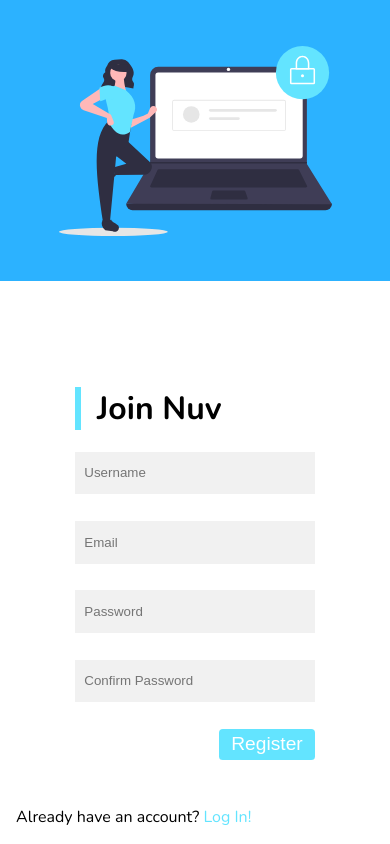
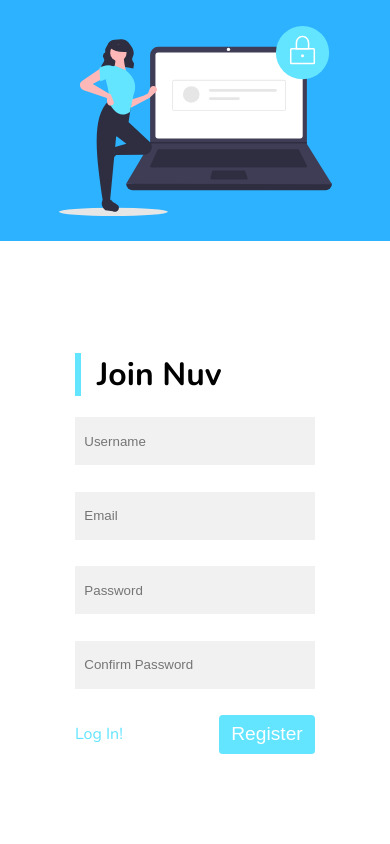
Before and after one commit to ItsJustMeChris/nuv.app, an Angular app: page /signup in a window 390 px wide. Built offline with nearby package versions, Linux system fonts and the light colour scheme.

Commit message:
Update login/login text location

```diff
--- a/src/app/user-panel/login-form/login-form.component.css
+++ b/src/app/user-panel/login-form/login-form.component.css
@@ -97,6 +97,12 @@ section.left img {
   width: 70%;
 }
 
+.row {
+  display: flex;
+  justify-content: space-between;
+  align-items: center;
+}
+
 @media screen and (max-width: 900px) {
   :host {
     flex-direction: column;
--- a/src/app/user-panel/login-form/login-form.component.html
+++ b/src/app/user-panel/login-form/login-form.component.html
@@ -6,7 +6,9 @@
     <h1>Welcome back</h1>
     <input placeholder="Username or Email" type="text">
     <input placeholder="Password" type="password">
-    <button>Login</button>
+    <div class="row">
+      <a [routerLink]="['/signup']">Sign Up!</a>
+      <button>Login</button>
+    </div>
   </div>
-  <p class="no-account">Don't have an account? <a [routerLink]="['/signup']">Sign Up!</a></p>
 </main>
--- a/src/app/user-panel/register-form/register-form.component.css
+++ b/src/app/user-panel/register-form/register-form.component.css
@@ -97,18 +97,21 @@ section.left img {
   width: 70%;
 }
 
+.row {
+  display: flex;
+  justify-content: space-between;
+  align-items: center;
+}
+
 @media screen and (max-width: 900px) {
-  :host {
-    flex-direction: column;
-  }
-
   main {
     width: 80%;
+    height: 100%;
   }
 
   section.left {
     width: 80%;
-    height: 60%;
+    height: 100%;
   }
 
   .main-wrapper {
@@ -118,6 +121,7 @@ section.left img {
   p.no-account {
     margin-left: 1em;
     bottom: 0em;
+    font-size: 1em;
   }
 }
 
--- a/src/app/user-panel/register-form/register-form.component.html
+++ b/src/app/user-panel/register-form/register-form.component.html
@@ -8,7 +8,9 @@
     <input placeholder="Email" type="Email">
     <input placeholder="Password" type="password">
     <input placeholder="Confirm Password" type="password">
-    <button>Register</button>
+    <div class="row">
+      <a [routerLink]="['/login']">Log In!</a>
+      <button>Register</button>
+    </div>
   </div>
-  <p class="no-account">Already have an account? <a [routerLink]="['/login']">Log In!</a></p>
 </main>
```
